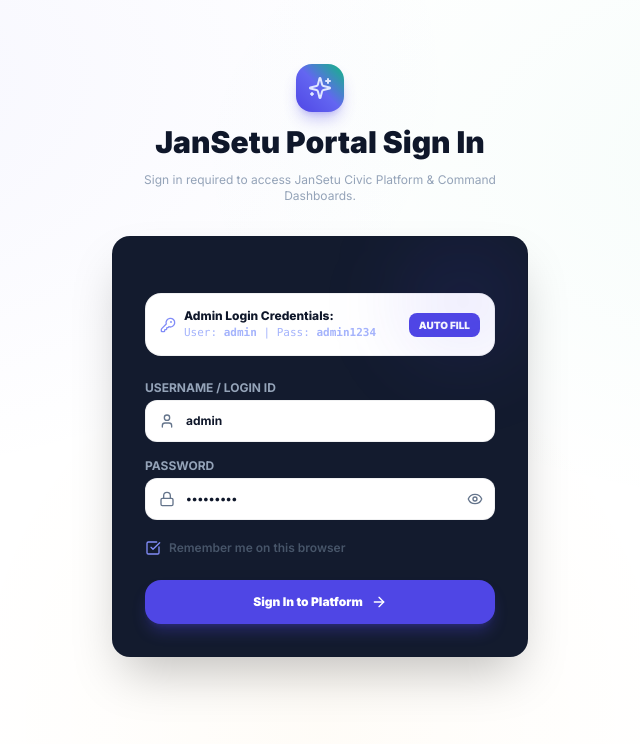
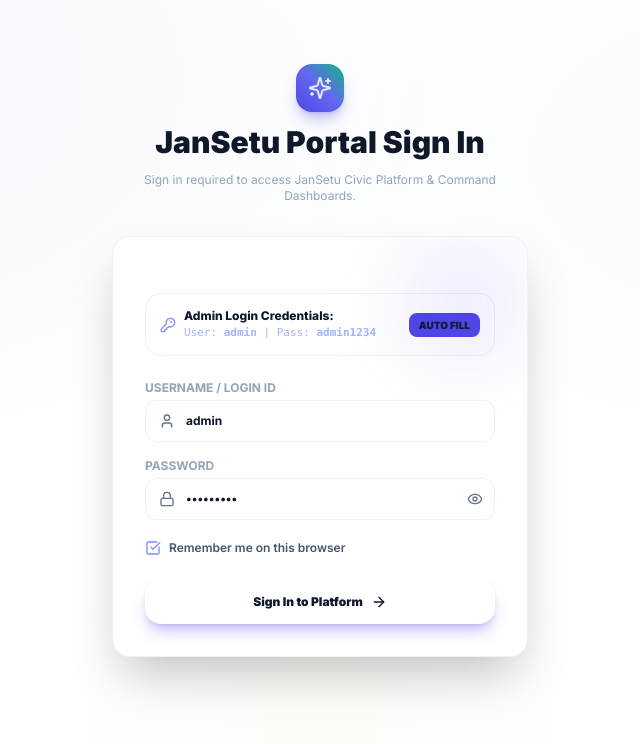
Before and after one commit to Himanshu-1333/JANSETU, a Next.js app: page /login in a window 1280 px wide. Shown: the top 744 px of the page, without its empty margins (320-960 px from the left). Built offline with nearby package versions, Linux system fonts and the light colour scheme.

Commit message:
fix(theme): widen light-mode overrides for dark utility classes

```diff
--- a/app/globals.css
+++ b/app/globals.css
@@ -64,6 +64,37 @@ html:not(.dark) input, html:not(.dark) textarea, html:not(.dark) .rounded-xl, ht
 
 html:not(.dark) .bg-indigo-600 { background-color: #4f46e5 !important; color: #fff !important; }
 html:not(.dark) .text-slate-300 { color: var(--muted-text) !important; }
+
+/* Additional light overrides for common dark classes used across components */
+html:not(.dark) .bg-\[\#131B2E\], html:not(.dark) [class*="bg-[#131B2E]"] { background-color: var(--surface-bg) !important; color: var(--text-default) !important; }
+html:not(.dark) .bg-\[\#131B2E\]\/90, html:not(.dark) [class*="bg-[#131B2E]/90"] { background-color: rgba(255,255,255,0.92) !important; color: var(--text-default) !important; }
+html:not(.dark) .bg-slate-900, html:not(.dark) .bg-slate-900\/90, html:not(.dark) .bg-slate-900\/80, html:not(.dark) .bg-slate-950, html:not(.dark) [class*="bg-slate-9"] { background-color: var(--surface-bg) !important; color: var(--text-default) !important; }
+html:not(.dark) .bg-slate-950\/60, html:not(.dark) [class*="bg-slate-950"] { background-color: var(--muted-bg) !important; }
+
+/* Gradient card backgrounds -> light gentle gradients */
+html:not(.dark) [class*="from-indigo-900"], html:not(.dark) [class*="via-slate-900"], html:not(.dark) [class*="to-indigo-950"], html:not(.dark) [class*="from-indigo-950"] {
+  background: linear-gradient(90deg, #eef2ff 0%, #f8fafc 100%) !important;
+  color: var(--text-default) !important;
+}
+
+/* Specific hero/section dark backgrounds */
+html:not(.dark) .bg-\[\#0B1020\] { background-color: var(--site-bg) !important; }
+html:not(.dark) .bg-\[\#0F172A\]\/90 { background-color: rgba(248,250,252,0.96) !important; }
+
+/* Cards, panels, inputs that used dark backgrounds */
+html:not(.dark) .rounded-3xl, html:not(.dark) .rounded-2xl, html:not(.dark) .rounded-xl { background-color: var(--surface-bg) !important; color: var(--text-default) !important; border-color: var(--card-border) !important; }
+html:not(.dark) .p-6, html:not(.dark) .p-5 { color: var(--text-default) !important; }
+
+/* Ensure white text classes flip to dark text */
+html:not(.dark) .text-white\/90, html:not(.dark) .text-white { color: var(--text-default) !important; }
+
+/* Buttons and inputs using bg-[#0B1020] or bg-[#131B2E] */
+html:not(.dark) .bg-\[\#0B1020\], html:not(.dark) .bg-\[\#131B2E\] { background-color: var(--surface-bg) !important; }
+html:not(.dark) input[class*="bg-[#0B1020]"], html:not(.dark) input[class*="bg-[#131B2E]"] { background-color: var(--surface-bg) !important; color: var(--text-default) !important; border-color: var(--card-border) !important; }
+
+/* Override absolute overlay panels */
+html:not(.dark) .backdrop-blur-2xl, html:not(.dark) .backdrop-blur-md { background-color: rgba(255,255,255,0.7) !important; }
+
 
 
 /* Custom subtle light scrollbars */
```
